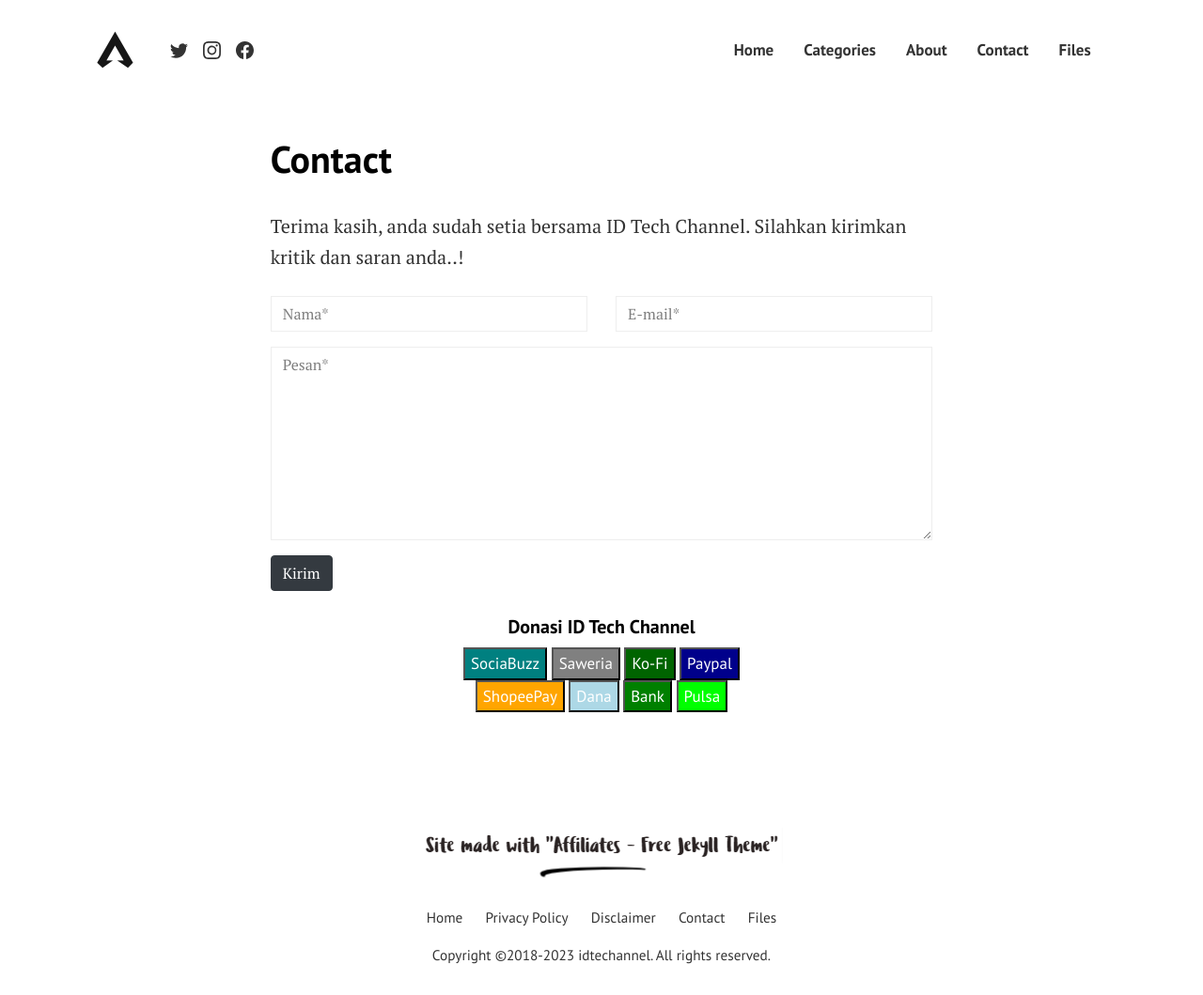
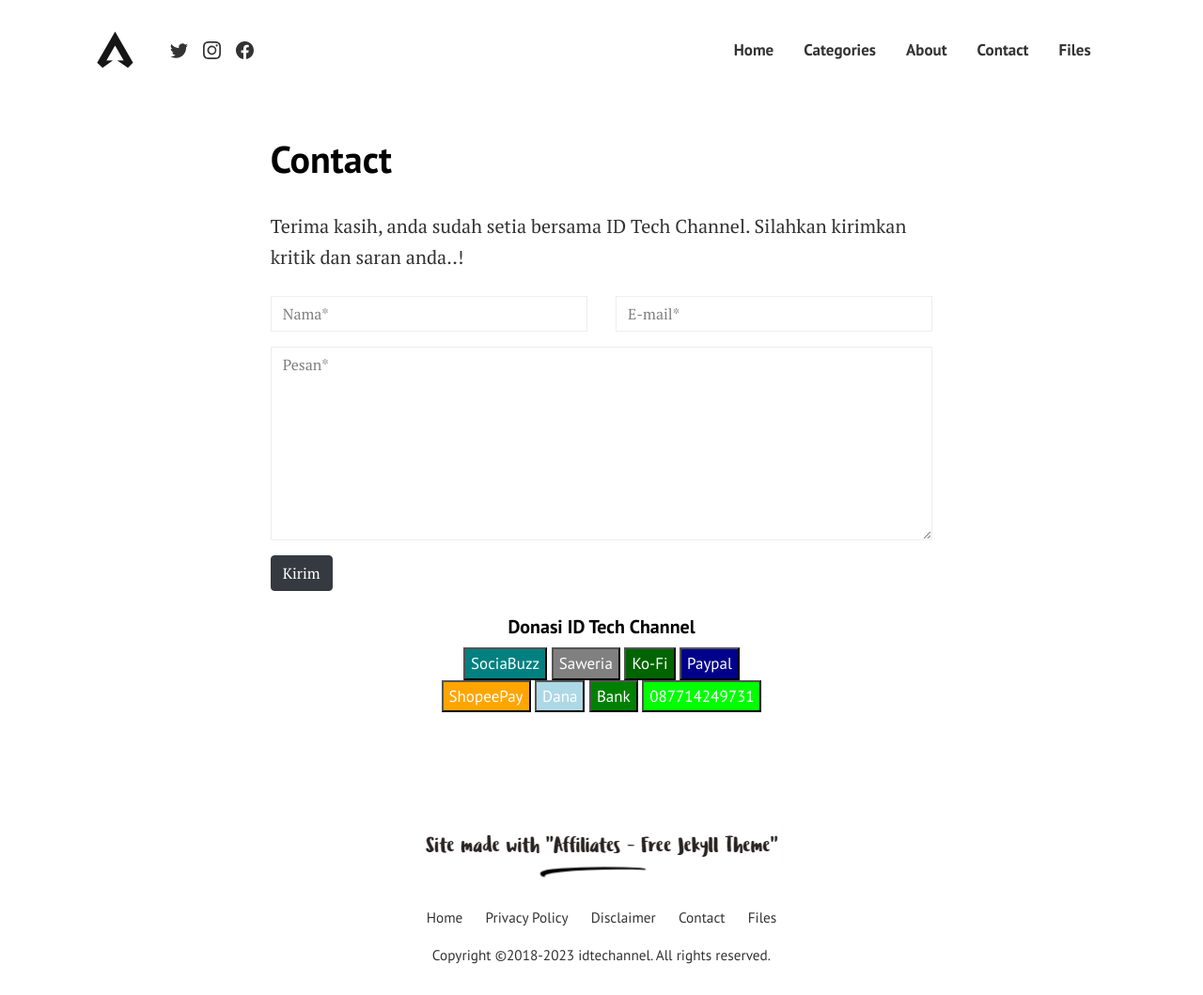
Before and after one commit to mwnsofficial/idtechannel, a Jekyll site: the page built from pages/contact.html, in a window 1280 px wide and 1059 px high. Shown: the whole window at 94% size. Built offline with Jekyll 4.4.1, drawn with Linux system fonts in a browser that asks for light colours; comment, search, counter and statistics services are not loaded.

Commit message:
Update donate.html

```diff
--- a/_includes/donate.html
+++ b/_includes/donate.html
@@ -1,15 +1,15 @@
 <center><h5><span>Donasi ID Tech Channel</span></h5></center>
 <div style="text-align: center;position:center;">
-<button onclick="sociabuzz('')" style="background:teal;color:white">SociaBuzz</button>
-<button onclick="saweria('')" style="background:grey;color:white">Saweria</button>
-<button onclick="kofi('')" style="background:darkgreen;color:white">Ko-Fi</button>
-<button onclick="paypal('')" style="background:darkblue;color:white">Paypal</button>
+<button onclick="sociabuzz('https://sociabuzz.com/master_wifi_network_solution/tribe')" style="background:teal;color:white">SociaBuzz</button>
+<button onclick="saweria('https://saweria.co/masterwifi99')" style="background:grey;color:white">Saweria</button>
+<button onclick="kofi('https://ko-fi.com/masterwifinetworksolution')" style="background:darkgreen;color:white">Ko-Fi</button>
+<button onclick="paypal('https://paypal.me/myarachma92?country.x=ID&locale.x=id_ID')" style="background:darkblue;color:white">Paypal</button>
 </div>
 <div style="text-align: center;position:center;">
 <button onclick="shopeepay('')" style="background:orange;color:white">ShopeePay</button>
 <button onclick="dana('')" style="background:lightblue;color:white">Dana</button>
-<button onclick="bank('')" style="background:green;color:white">Bank</button>
-<button onclick="pulsa('')" style="background:lime;color:white">Pulsa</button>
+<button onclick="bank('/donate-bank')" style="background:green;color:white">Bank</button>
+<button onclick="pulsa('')" style="background:lime;color:white">087714249731</button>
 </div>
 <script>
     function sociabuzz (url) {
```
